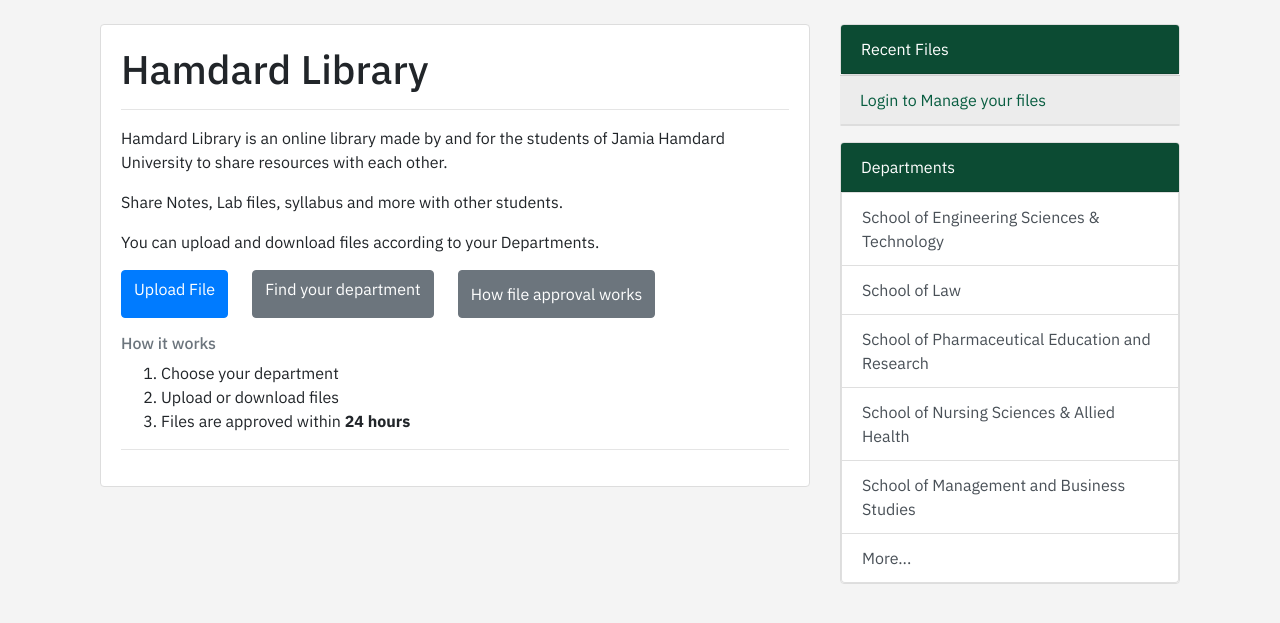
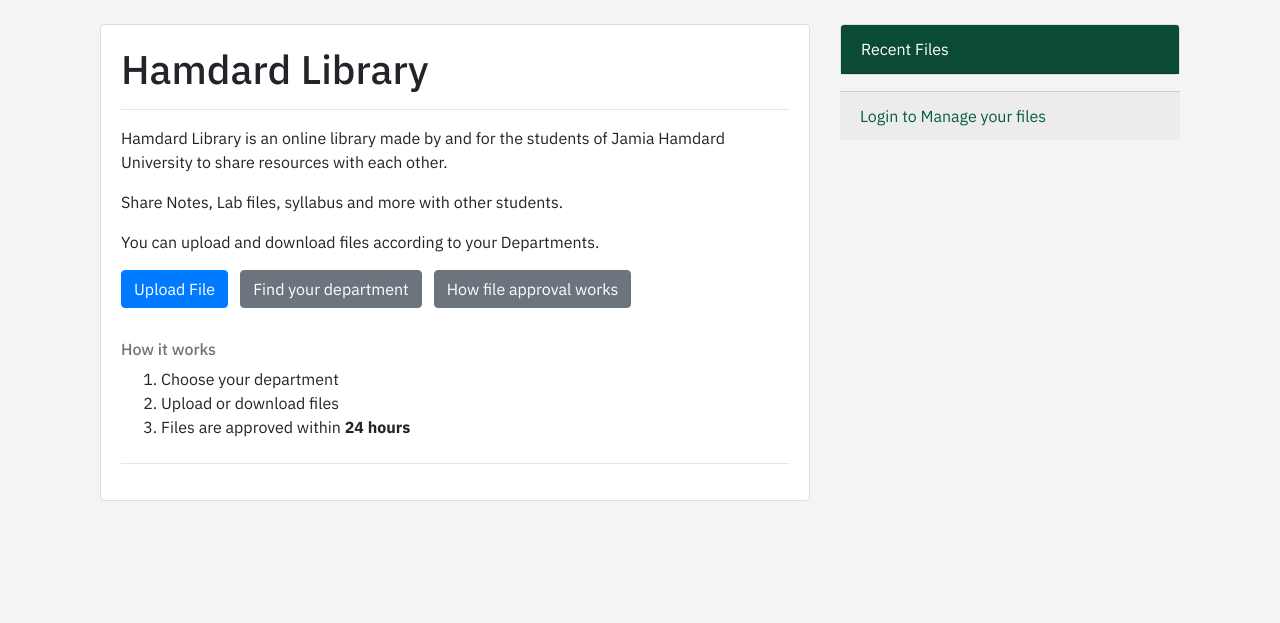
Before and after one commit to Rachit74/hamdard-library, a Django app: page / in a window 1280 px wide. Shown: the part 56-679 px from the top of the page. Run offline with Django 5.2, Linux system fonts and the light colour scheme; data that the repository does not hold is empty; some libraries are stand-ins or nearby versions.

Commit message:
remove departments sidebar

```diff
--- a/hamdard_library/library/templates/library/home.html
+++ b/hamdard_library/library/templates/library/home.html
@@ -5,31 +5,42 @@
 {% block content %}
 <div class="container mt-4">
   <div class="row">
+
     <!-- Main content (70%) -->
     <div class="col-lg-8">
-      <div class="card">
+
+      <div class="card mb-4">
         <div class="card-body">
+
+          <!-- Title -->
           <h1 class="card-title">Hamdard Library</h1>
           <hr>
-          <p>Hamdard Library is an online library made by and for the students of Jamia Hamdard University to share resources with each other.</p>
+
+          <!-- Description -->
+          <p>
+            Hamdard Library is an online library made by and for the students
+            of Jamia Hamdard University to share resources with each other.
+          </p>
           <p>Share Notes, Lab files, syllabus and more with other students.</p>
           <p>You can upload and download files according to your Departments.</p>
 
-            <div class="home-links">
-              <a href="{% url 'upload-file' %}" class="btn btn-primary">
+          <!-- Buttons -->
+          <div class="home-links mb-4">
+            <a href="{% url 'upload-file' %}" class="btn btn-primary me-2 mb-2">
               Upload File
-              </a><br><br>
+            </a>
 
-              <a href="{% url 'departments' %}" class="btn btn-secondary">
+            <a href="{% url 'departments' %}" class="btn btn-secondary me-2 mb-2">
               Find your department
-              </a><br><br>
+            </a>
 
-              <button type="button" class="btn btn-secondary info-btn">How file approval works</button>
+            <button type="button" class="btn btn-secondary mb-2 info-btn">
+              How file approval works
+            </button>
           </div>
 
-            <div class="mb-3"></div>
-
-          <div class="mb-3">
+          <!-- How it works -->
+          <div class="mb-4">
             <h6 class="text-muted mb-2">How it works</h6>
             <ol class="mb-0 ps-3">
               <li>Choose your department</li>
@@ -38,12 +49,41 @@
             </ol>
           </div>
 
-
           <hr>
 
+          <!-- Departments Section -->
+          <!-- <h5 class="mb-3">Departments</h5>
 
-          <div></div>
+          <div class="mb-3">
+            <a href="{% url 'department' 'SEST' %}" class="d-block mb-2 text-decoration-none">
+              School of Engineering Sciences & Technology
+            </a>
 
+            <a href="{% url 'department' 'LAW' %}" class="d-block mb-2 text-decoration-none">
+              School of Law
+            </a>
+
+            <a href="{% url 'department' 'SPER' %}" class="d-block mb-2 text-decoration-none">
+              School of Pharmaceutical Education and Research
+            </a>
+
+            <a href="{% url 'department' 'SNSAH' %}" class="d-block mb-2 text-decoration-none">
+              School of Nursing Sciences & Allied Health
+            </a>
+
+            <a href="{% url 'department' 'SMBS' %}" class="d-block mb-2 text-decoration-none">
+              School of Management and Business Studies
+            </a>
+
+            <a href="{% url 'departments' %}" class="d-block fw-semibold">
+              More...
+            </a>
+          </div> -->
+
+        </div>
+      </div>
+
+      <!-- Info Modal -->
       <div class="info-modal hidden">
         <div class="info-modal-overlay"></div>
 
@@ -59,7 +99,6 @@
               </p>
               <ul>
                 <li>Approval usually takes <strong>up to 12–24 hours</strong>.</li>
-                  <!-- <li>If approval is delayed or you want faster review, <strong>message the admins</strong>.</li> -->
                 <li>You can check the current status of your files in <strong>My Files</strong>.</li>
               </ul>
             </div>
@@ -68,74 +107,47 @@
       </div>
 
     </div>
-      </div>
-    </div>
 
     <!-- Recent files (30%) -->
     <div class="col-lg-4">
-      <div class="card">
+      <div class="card mb-3">
         <div class="card-header recent-files">
           Recent Files
         </div>
+
         {% if files %}
         <ul class="list-group list-group-flush">
           {% for file in files %}
           <li class="list-group-item">
             <div class="fw-semibold">
-                    <a href="{{ file.file_path.url }}" class="text-decoration-none" style="color:#0c4b33;">
+              <a href="{{ file.file_path.url }}"
+                 class="text-decoration-none"
+                 style="color:#0c4b33;">
                 📄 {{ file.file_name }}
               </a>
             </div>
             <small class="text-muted">
               {{ file.file_department }}
-                    {% if file.uploaded_at %} • {{ file.uploaded_at|timesince }} ago{% endif %}
+              {% if file.uploaded_at %}
+                • {{ file.uploaded_at|timesince }} ago
+              {% endif %}
             </small>
           </li>
           {% endfor %}
         </ul>
         {% endif %}
       </div>
+
+      <div class="card-footer">
         {% if user.is_authenticated %}
-      <div class="card-footer">
           <a href="{% url 'profile' %}">My Files</a>
+        {% else %}
+          <a href="{% url 'login' %}">Login to Manage your files</a>
+        {% endif %}
       </div>
-      {% else %}
-      <div class="card-footer">
-        <a href="{% url 'login' %}">Login to Manage your files</a>
-      </div>
-      {% endif %}
-
-      <div class="card mb-3"></div>
-
-
-      <div class="card">
-        <div class="card-header recent-files">
-          Departments
-        </div>
-          <a href="{% url 'department' 'SEST' %}" class="list-group-item list-group-item-action">
-                School of Engineering Sciences & Technology
-          </a>
-          <a href="{% url 'department' 'LAW' %}" class="list-group-item list-group-item-action">
-                School of Law
-          </a>
-          <a href="{% url 'department' 'SPER' %}" class="list-group-item list-group-item-action">
-                School of Pharmaceutical Education and Research
-          </a>
-          <a href="{% url 'department' 'SNSAH' %}" class="list-group-item list-group-item-action">
-                School of Nursing Sciences & Allied Health
-          </a>
-          <a href="{% url 'department' 'SMBS' %}" class="list-group-item list-group-item-action">
-                School of Management and Business Studies
-          </a>
-          <a href="{% url 'departments' %}" class="list-group-item list-group-item-action">
-                More...
-          </a>
 
     </div>
 
   </div>
-
-
-  </div>
 </div>
 {% endblock %}
```
Lines whose indentation alone changed are shown as unchanged.
